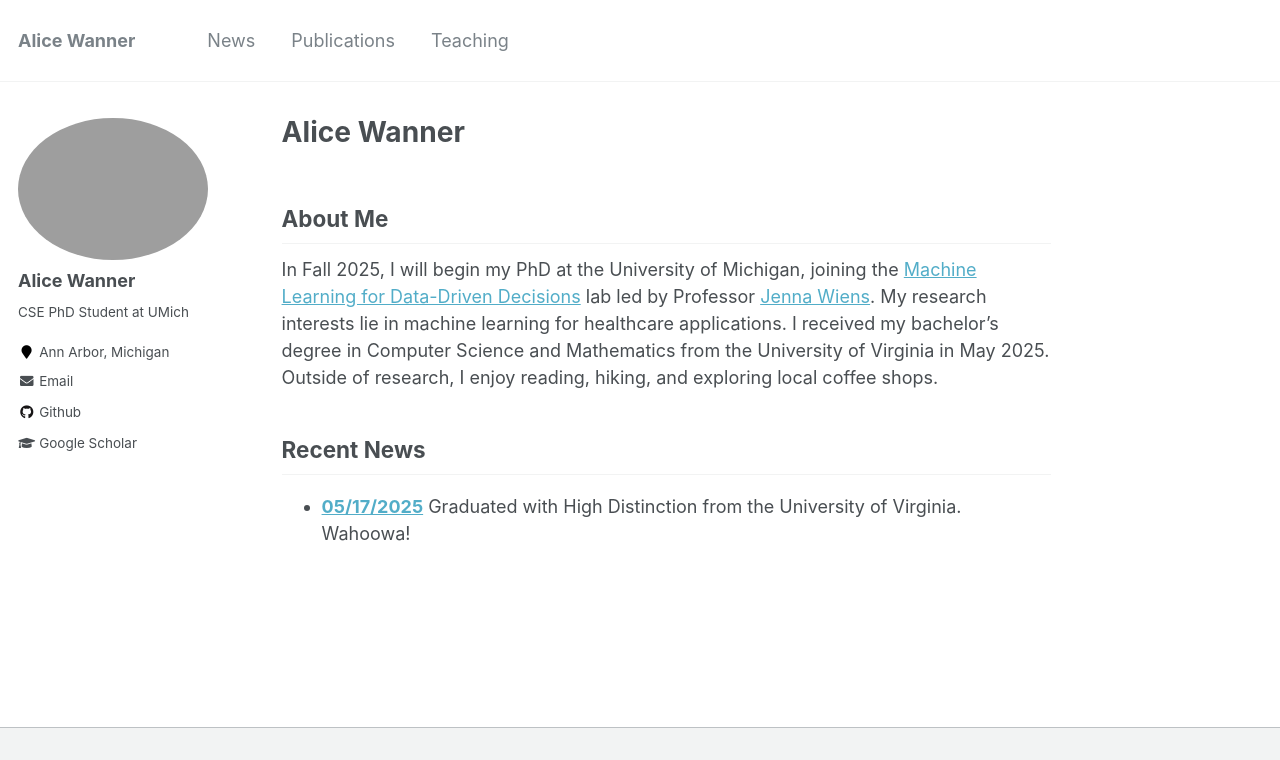
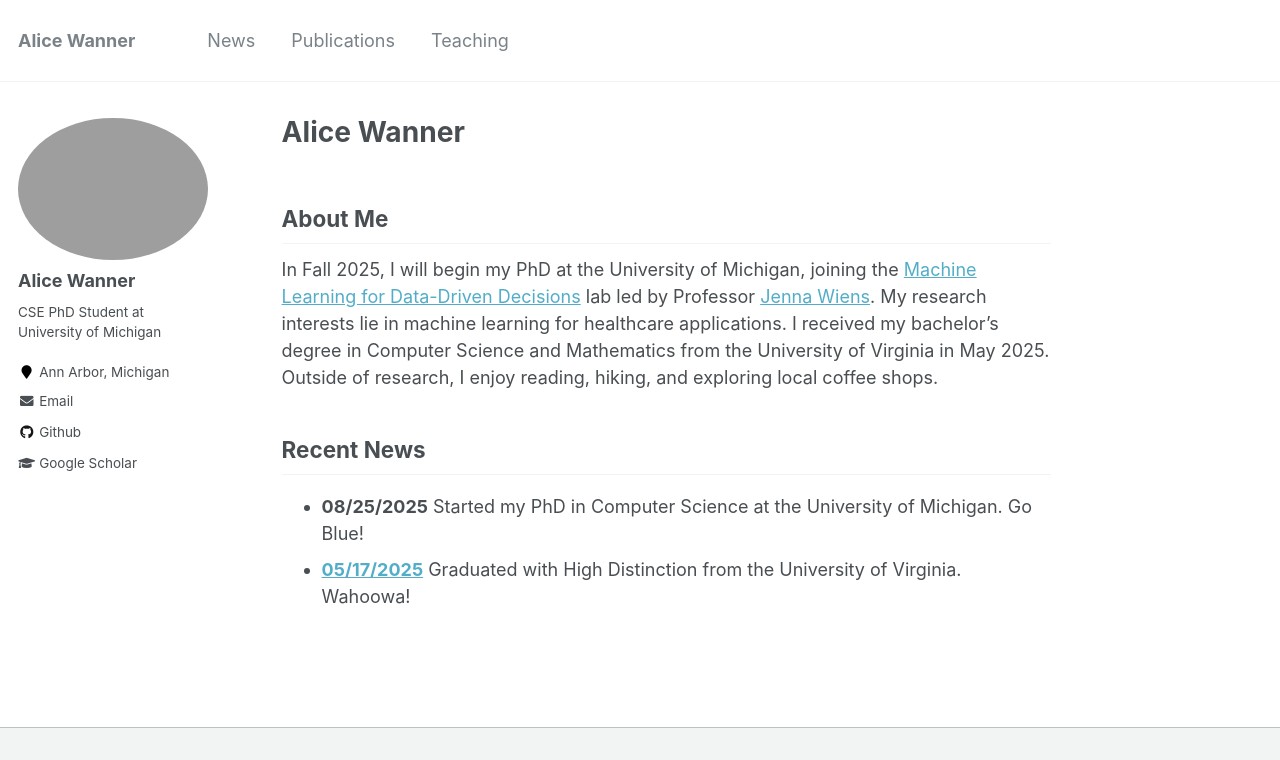
Before and after one commit to alicewanner/alicewanner.github.io, a Jekyll site: the page built from _pages/about.md, in a window 1280 px wide, cut to the strip 0-760 px from the top of the page. Built offline with Jekyll 4.4.1, drawn with Linux system fonts in a browser that asks for light colours.

Commit message:
added news

```diff
--- a/_config.yml
+++ b/_config.yml
@@ -82,7 +82,7 @@ analytics:
 author:
   name             : "Alice Wanner"
   avatar           : "bio-photo.jpg"
-  bio              : "CSE PhD Student at UMich"
+  bio              : "CSE PhD Student at University of Michigan"
   location         : "Ann Arbor, Michigan"
   employer         :
   pubmed           : # "https://www.ncbi.nlm.nih.gov/pubmed/?term=john+snow"
--- a/_pages/about.md
+++ b/_pages/about.md
@@ -15,4 +15,5 @@ In Fall 2025, I will begin my PhD at the University of Michigan, joining the [Ma
 
 Recent News
 ---
+- **08/25/2025** Started my PhD in Computer Science at the University of Michigan. Go Blue!
 - **[05/17/2025](https://alicewanner.github.io/posts/2025/uvagrad/)** Graduated with High Distinction from the University of Virginia. Wahoowa!
```
